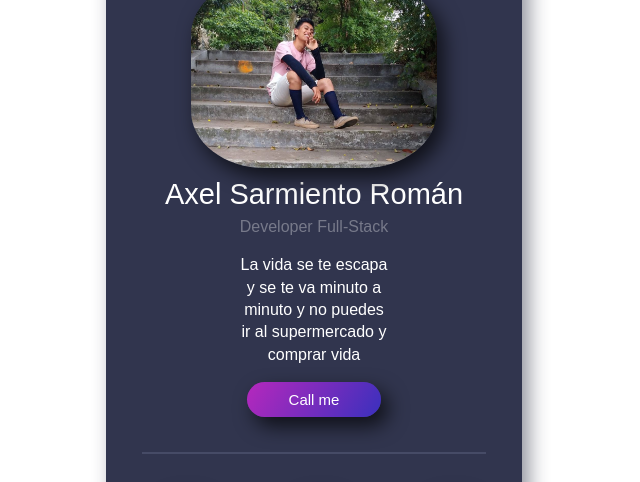
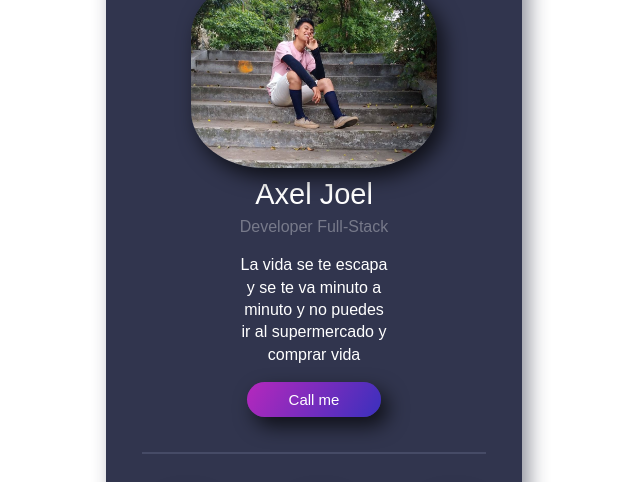
Before and after one commit to AxelJol/MyCardPersonal, a plain HTML site: page index.html in a window 1280 px wide. Shown: the part 113-595 px from the top of the page, without its empty margins (326-966 px from the left). Drawn offline with Linux system fonts and the light colour scheme.

Commit message:
Update index.html

```diff
--- a/index.html
+++ b/index.html
@@ -21,7 +21,7 @@
         src="percho.jpg"
         alt="Axel Sarmiento Roman"
       />
-      <h1>Axel Sarmiento Román</h1>
+      <h1>Axel Joel</h1>
       <p class="article__subtitle">Developer Full-Stack</p>
       <p>
         La vida se te escapa y se te va minuto a minuto y no puedes ir al
```
